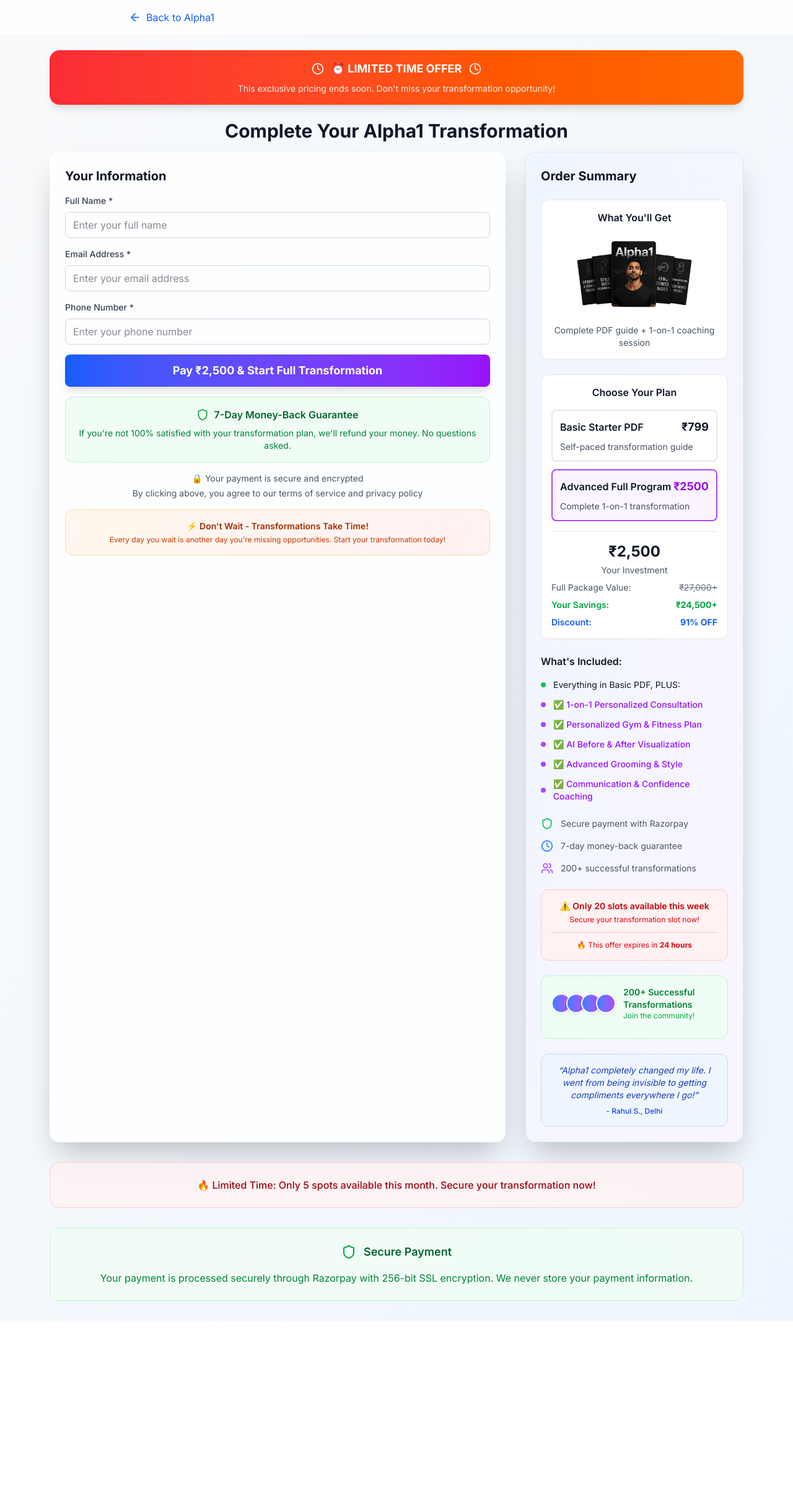
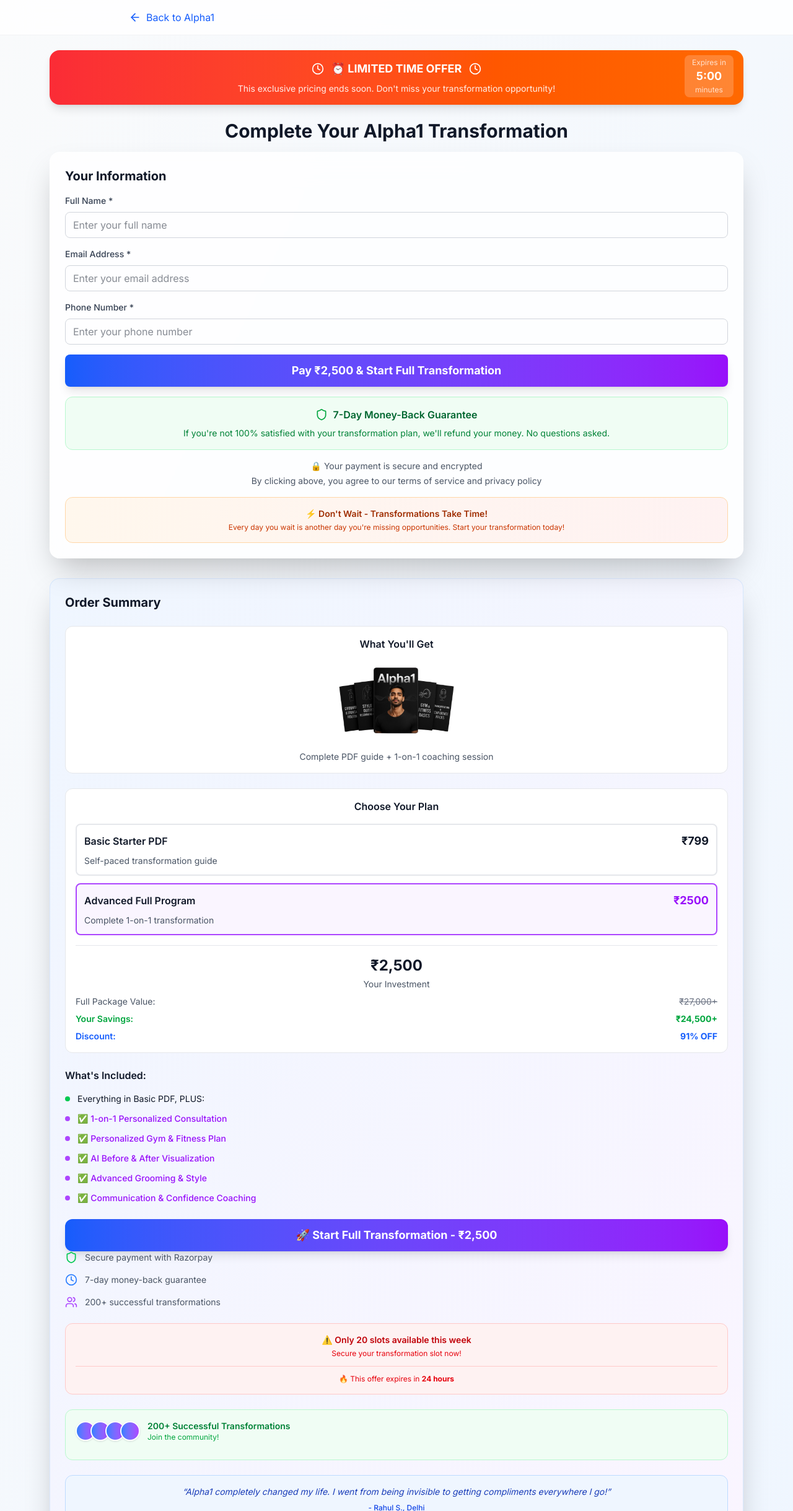
Before and after one commit to mithil0407/playernumberone, a Next.js app: page /checkout in a window 1280 px wide. Shown: the top 2438 px of the page at 62% size. Before the commit the page ends 2131 px from the top, so only its background shows below. Built offline with nearby package versions, Linux system fonts and the light colour scheme.

Commit message:
📱 Mobile-first checkout optimization: add timer to urgency banner, show basic price in sticky CTA, reorganize layout to Form → Order Summary → Pay Button for better mobile flow

```diff
--- a/src/app/checkout/page.tsx
+++ b/src/app/checkout/page.tsx
@@ -248,13 +248,22 @@
 
       <div className="max-w-6xl mx-auto px-4 py-4 md:py-6 pb-24 md:pb-8">
         {/* Urgency Banner - Top of Page */}
-        <div className="bg-gradient-to-r from-red-500 to-orange-500 text-white p-4 rounded-2xl mb-6 text-center shadow-lg">
+        <div className="bg-gradient-to-r from-red-500 to-orange-500 text-white p-4 rounded-2xl mb-6 text-center shadow-lg relative">
           <div className="flex items-center justify-center gap-3 mb-2">
             <Clock className="w-5 h-5 animate-pulse" />
             <span className="font-bold text-lg">⏰ LIMITED TIME OFFER</span>
             <Clock className="w-5 h-5 animate-pulse" />
           </div>
           <p className="text-sm opacity-90">This exclusive pricing ends soon. Don&apos;t miss your transformation opportunity!</p>
+
+          {/* Timer in Top Right Corner */}
+          <div className="absolute top-2 right-4 bg-white/20 backdrop-blur-sm rounded-lg px-3 py-1">
+            <div className="text-center">
+              <div className="text-xs opacity-75">Expires in</div>
+              <div className="text-lg font-bold">5:00</div>
+              <div className="text-xs opacity-75">minutes</div>
+            </div>
+          </div>
         </div>
 
         {/* Mobile Sticky CTA - High Conversion */}
@@ -264,7 +273,12 @@
               <div className="flex-1">
                 <div className="text-center">
                   <p className="text-sm text-red-600 font-semibold mb-1">⏰ Limited Time Offer</p>
-                  <p className="text-lg font-bold text-gray-900">₹{totalAmount.toLocaleString()}</p>
+                  <div className="flex items-center justify-center gap-2 mb-1">
+                    <p className="text-lg font-bold text-gray-900">₹{totalAmount.toLocaleString()}</p>
+                    {selectedPlan === 'basic' && (
+                      <span className="text-xs text-gray-500 line-through">₹{basicPrice}</span>
+                    )}
+                  </div>
                   <p className="text-xs text-gray-600">{selectedPlan === 'basic' ? 'PDF Guide' : 'Complete Transformation'}</p>
                 </div>
               </div>
@@ -379,10 +393,10 @@
             Complete Your Alpha1 Transformation
           </h1>
 
-          {/* High-Conversion Layout: Form First */}
-          <div className="grid grid-cols-1 xl:grid-cols-3 gap-6 lg:gap-8">
+          {/* Mobile-First Layout: Form → Order Summary → Pay Button */}
+          <div className="space-y-6 lg:space-y-8">
             {/* Checkout Form - Primary Focus */}
-            <div className="xl:col-span-2 bg-white/80 backdrop-blur-xl rounded-2xl p-4 md:p-6 shadow-2xl border border-white/20">
+            <div className="bg-white/80 backdrop-blur-xl rounded-2xl p-4 md:p-6 shadow-2xl border border-white/20">
               <h2 className="text-lg md:text-xl font-bold mb-4 text-gray-900">Your Information</h2>
 
               <form id="checkout-form" onSubmit={handleSubmit} className="space-y-4">
@@ -621,6 +635,31 @@
                 </div>
               </div>
 
+              {/* Mobile Pay Button - Prominent */}
+              <div className="md:hidden">
+                <button
+                  type="submit"
+                  form="checkout-form"
+                  disabled={isProcessing}
+                  className="w-full bg-gradient-to-r from-blue-600 to-purple-600 text-white py-4 px-6 rounded-xl text-xl font-bold shadow-lg hover:shadow-xl transition-all duration-300 disabled:opacity-50"
+                >
+                  {isProcessing ? 'Processing...' : selectedPlan === 'basic' ? '📖 Get PDF Guide - ₹799' : '🚀 Start Full Transformation - ₹2,500'}
+                </button>
+                <p className="text-xs text-gray-500 text-center mt-2">Complete your information above to proceed</p>
+              </div>
+
+              {/* Desktop Pay Button */}
+              <div className="hidden md:block">
+                <button
+                  type="submit"
+                  form="checkout-form"
+                  disabled={isProcessing}
+                  className="w-full bg-gradient-to-r from-blue-600 to-purple-600 text-white py-3 px-6 rounded-xl text-lg font-bold shadow-lg hover:shadow-xl transition-all duration-300 disabled:opacity-50"
+                >
+                  {isProcessing ? 'Processing...' : selectedPlan === 'basic' ? '📖 Get PDF Guide - ₹799' : '🚀 Start Full Transformation - ₹2,500'}
+                </button>
+              </div>
+
               {/* Trust Indicators */}
               <div className="space-y-4 mb-6">
                 <div className="flex items-center gap-3 text-sm text-gray-600">
```
